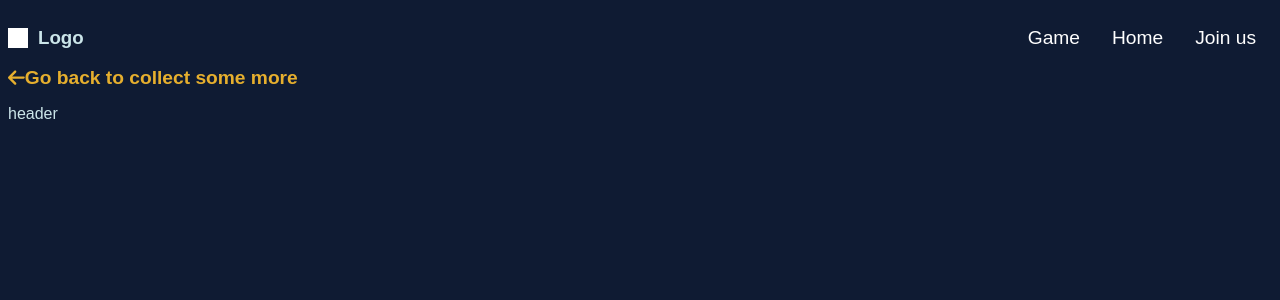
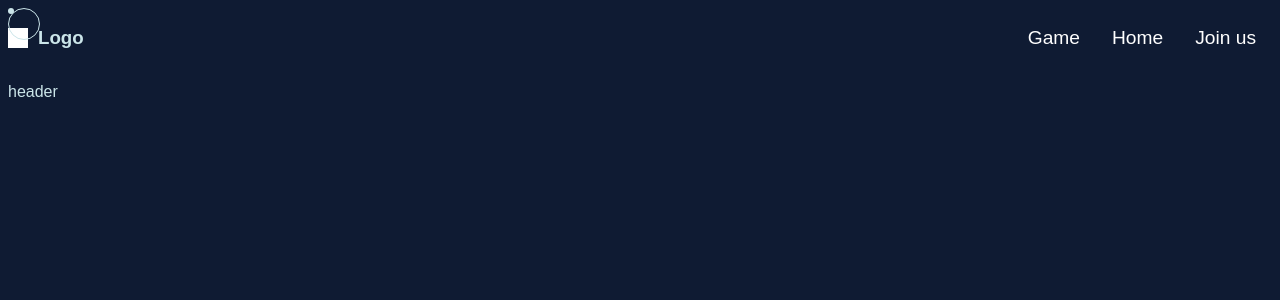
Before and after one commit to jagodakubicka/the-ocean-cleanup-page, a React (Vite) app: page /about-us in a window 1280 px wide. Shown: the top 300 px of the page. Built offline with nearby package versions, Linux system fonts and the light colour scheme.

Commit message:
cursor animation

```diff
--- a/src/App.tsx
+++ b/src/App.tsx
@@ -3,12 +3,16 @@ import {  Routes, Route  } from "react-router-dom";
 import {LandingPage}  from './pages/LandingPage'
 import { MainPage } from './pages/MainPage';
 import { Navigation } from './components/Navigation';
+import { MouseCursor } from './components/MouseCursor';
 
 function App() {
 
 
+
+
   return (
     <>
+     <MouseCursor/>
     <Navigation/>
       <Routes>
         <Route path="/" element={<LandingPage/>} />
--- /dev/null
+++ b/src/components/MouseCursor.tsx
@@ -0,0 +1,46 @@
+import { useEffect, useState, useRef } from "react";
+import gsap from "gsap";
+
+export const MouseCursor = () => {
+
+const cursorRef = useRef<HTMLDivElement>(null)
+const followerRef = useRef<HTMLDivElement>(null)
+
+const moveCursor = (e:MouseEvent):void => {
+ gsap.to(cursorRef.current, {
+  x:e.clientX,
+  y: e.clientY,
+  duration: 0.2,
+ });
+
+  gsap.to(followerRef.current, {
+  x:e.clientX,
+  y: e.clientY,
+    duration: 0.9,
+ });
+}
+
+useEffect(()=> {
+gsap.set(cursorRef,{
+  xPercent:100,
+ yPercent:100
+})
+gsap.set(followerRef,{
+ xPercent:-20,
+ yPercent:-20
+})
+window.addEventListener("mousemove", moveCursor)
+return ()=> {
+ window.removeEventListener("mousemove", moveCursor)
+}
+},[])
+
+
+
+  return (
+    <>
+    <div ref={cursorRef} className='cursor' />
+    <div ref={followerRef} className='cursor_follower' />
+    </>
+  )
+}
--- a/src/pages/landingPage.tsx
+++ b/src/pages/landingPage.tsx
@@ -5,8 +5,7 @@ import Ocean from '../assets/images/ocean.jpg';
 export const LandingPage =() => {
  return(
   <>
-   <Link to="/about-us">Skip Game</Link>
-   <p>landingPage</p>
+  <div className='game_link'> <Link className='game_link--skip' to="/about-us">Skip Game</Link></div>
   <img width="100%" src={Ocean} alt="" />
   </>
  )
--- a/src/pages/mainPage.tsx
+++ b/src/pages/mainPage.tsx
@@ -1,7 +1,4 @@
 
-import {Link} from 'react-router-dom'
-import { FontAwesomeIcon } from '@fortawesome/react-fontawesome'
-import { faArrowLeft } from '@fortawesome/free-solid-svg-icons'
 import { Header } from '../components/Header'
 
 export const MainPage = () => {
@@ -9,7 +6,7 @@ export const MainPage = () => {
    return(
     <>
     <div>
-     <Link to="/"><FontAwesomeIcon icon={faArrowLeft} />Go back to collect some more</Link>
+
      <Header/>
     </div>
     </>
--- a/src/styles/App.scss
+++ b/src/styles/App.scss
@@ -1,5 +1,6 @@
 // imports
 @import 'Navbar';
+@import 'Game';
 
 // colors
 $main-color:#0F1B33;
@@ -47,7 +48,7 @@ $contrast-accent-color:#E6AF2E;
 }
 
 @mixin navLinks(){
-  color: $contrast-accent-color;
+  color: $light-text-color;
   font-family: 'Montserrat', sans-serif;
   font-size: 1.2em;
   font-weight: 600;
@@ -55,6 +56,10 @@ $contrast-accent-color:#E6AF2E;
 }
 
 // main settings
+
+html{
+  cursor: none;
+}
 body{
   background-color: $main-color;
   color:$light-text-color;
@@ -73,3 +78,21 @@ a{
   min-height: 100vh;
 
 }
+
+.cursor{
+  background-color: $light-text-color;
+  height: 6px;
+  width: 6px;
+  border-radius: 50%;
+  position: fixed;
+  z-index: 999;
+  &_follower{
+    background-color: transparent;
+    border: 1px solid $light-text-color;
+    height: 30px;
+    width: 30px;
+    border-radius: 50%;
+    position: fixed;
+    z-index: 999;
+  }
+}
--- /dev/null
+++ b/src/styles/_Game.scss
@@ -0,0 +1,18 @@
+.game{
+ &_link{
+  &--skip{
+  font-size: 2rem;
+  position: absolute;
+   transform: translate(-50%, -50%);
+   left:50%;
+   top:20%;
+   background-color: rgb(15, 79, 79);
+   border-radius: 50%;
+   width: 200px;
+   height: 200px;
+   display: flex;
+   justify-content: center;
+   align-items: center;
+  }
+ }
+}
```
